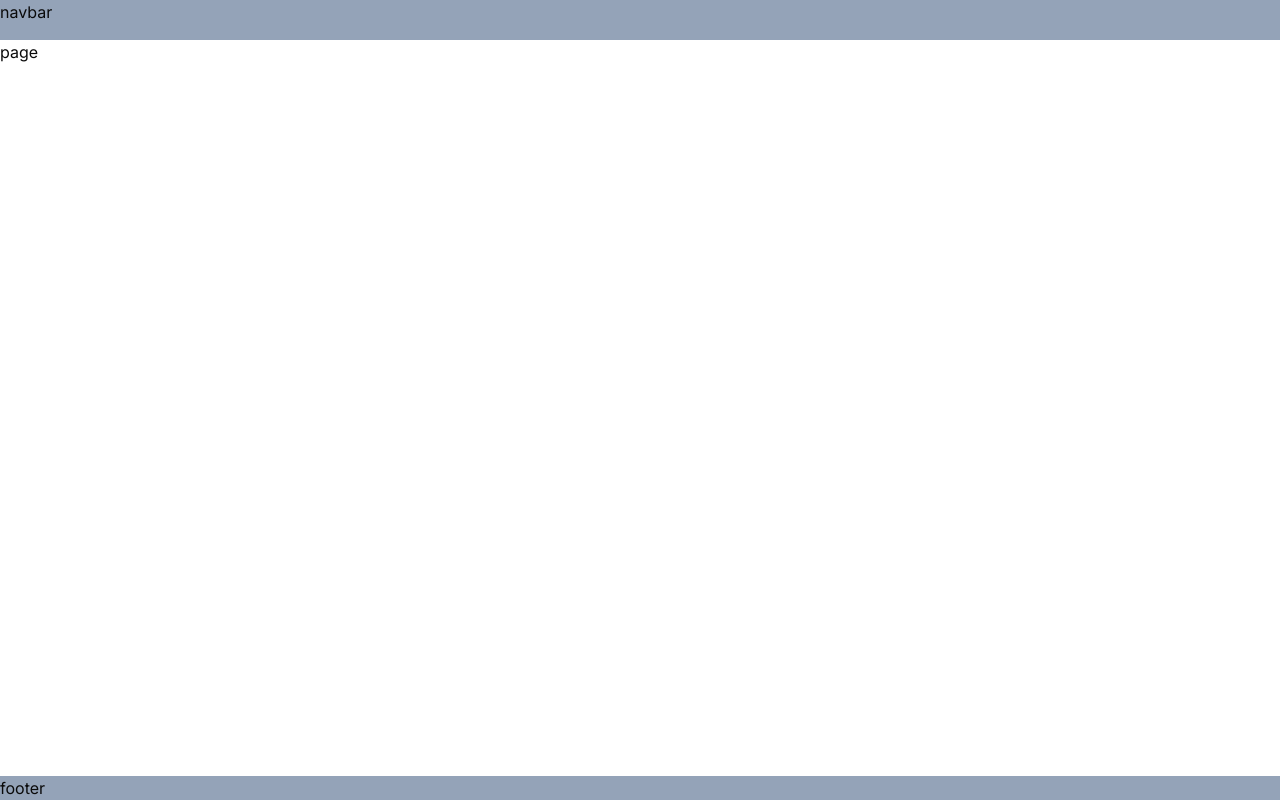
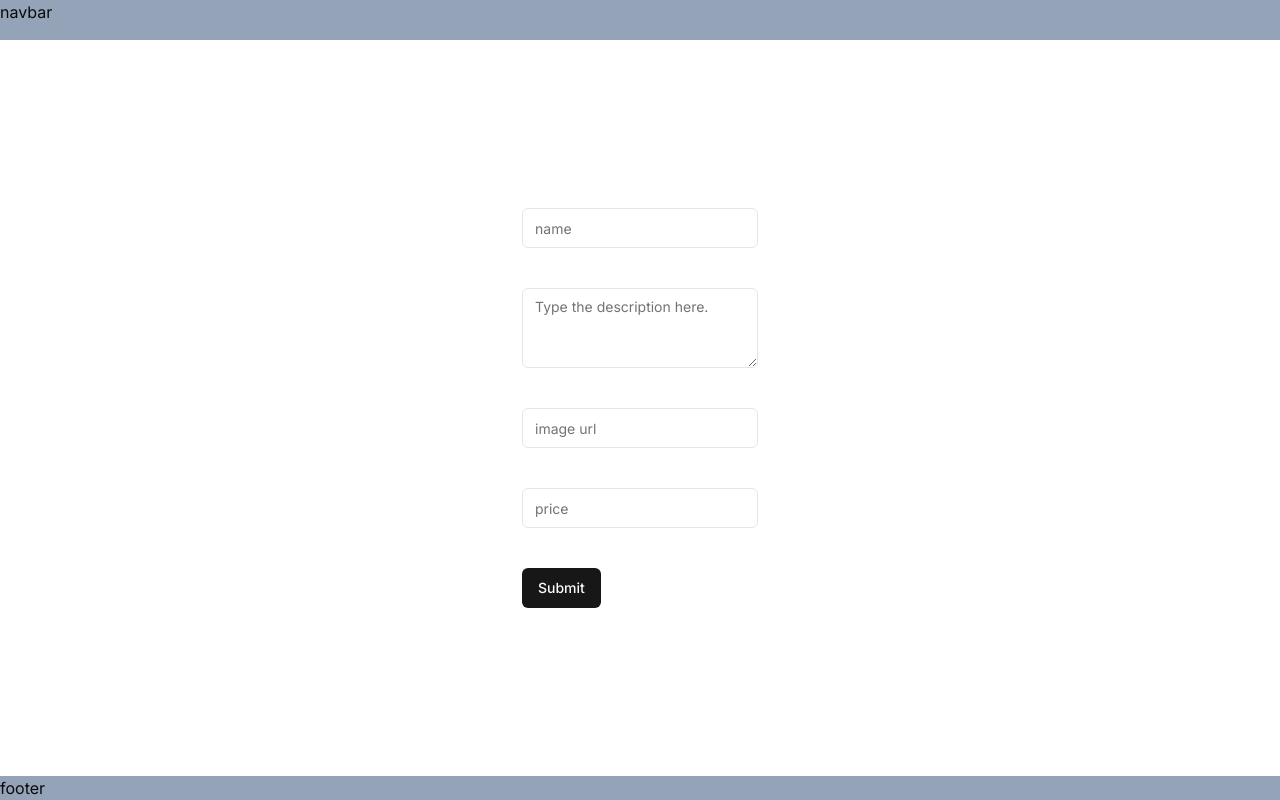
Before and after one commit to ahmeds189/salesat, a Next.js app: page /new-product in a window 1280 px wide. Built offline with nearby package versions, Linux system fonts and the light colour scheme.

Commit message:
feature: creating a product page

```diff
--- a/app/layout.tsx
+++ b/app/layout.tsx
@@ -6,7 +6,7 @@ import './globals.css'
 const inter = Inter({ subsets: ['latin'] })
 
 export const metadata: Metadata = {
-  title: 'Create Next App',
+  title: 'Salesat',
   description: 'Generated by create next app',
 }
 
@@ -15,7 +15,9 @@ export default function RootLayout({ children }: PropsWithChildren) {
     <html lang='en'>
       <body className={`${inter.className} flex min-h-[100svh] flex-col`}>
         <nav className='fixed h-10 w-full bg-slate-400'>navbar</nav>
-        <main className='mt-10 flex-1'>{children}</main>
+        <main className='mt-10 flex flex-1 items-center justify-center'>
+          {children}
+        </main>
         <footer className='bg-slate-400'>footer</footer>
       </body>
     </html>
--- a/app/new-product/page.tsx
+++ b/app/new-product/page.tsx
@@ -1,4 +1,11 @@
+import ProductForm from '@/components/ProductForm'
+import { Input } from '@/components/ui/input'
+
 const page = () => {
-  return <div>page</div>
+  return (
+    <>
+      <ProductForm />
+    </>
+  )
 }
 export default page
--- /dev/null
+++ b/components/ProductForm.tsx
@@ -0,0 +1,68 @@
+'use client'
+import { z } from 'zod'
+import { SubmitHandler, useForm } from 'react-hook-form'
+import { Button } from '@/components/ui/button'
+import { Input } from '@/components/ui/input'
+import { Textarea } from './ui/textarea'
+import { zodResolver } from '@hookform/resolvers/zod'
+import { ProductFormScheme } from '@/lib/schema'
+import { addProduct } from '@/app/_actions'
+
+type Inputs = z.infer<typeof ProductFormScheme>
+
+const ProductForm = () => {
+  const {
+    handleSubmit,
+    register,
+    formState: { errors, isSubmitting },
+  } = useForm<Inputs>({
+    resolver: zodResolver(ProductFormScheme),
+  })
+
+  const onSubmit: SubmitHandler<Inputs> = async (date) => {
+    const result = await addProduct(date)
+  }
+
+  return (
+    <form onSubmit={handleSubmit(onSubmit)}>
+      <Input
+        placeholder='name'
+        aria-invalid={errors.name ? 'true' : 'false'}
+        {...register('name')}
+      />
+      <div className='mb-3 mt-2 h-5 text-xs text-red-700' role='alert'>
+        {errors.name?.message}
+      </div>
+
+      <Textarea
+        placeholder='Type the description here.'
+        aria-invalid={errors.description ? 'true' : 'false'}
+        {...register('description')}
+      />
+      <div className='mb-3 mt-2 h-5 text-xs text-red-700' role='alert'>
+        {errors.description?.message}
+      </div>
+
+      <Input
+        placeholder='image url'
+        aria-invalid={errors.img_url ? 'true' : 'false'}
+        {...register('img_url')}
+      />
+      <div className='mb-3 mt-2 h-5 text-xs text-red-700' role='alert'>
+        {errors.img_url?.message}
+      </div>
+
+      <Input
+        placeholder='price'
+        aria-invalid={errors.price ? 'true' : 'false'}
+        {...register('price', { valueAsNumber: true })}
+      />
+      <div className='mb-3 mt-2 h-5 text-xs text-red-700' role='alert'>
+        {errors.price?.message}
+      </div>
+
+      <Button type='submit'>Submit {isSubmitting && 'loading...'}</Button>
+    </form>
+  )
+}
+export default ProductForm
```
